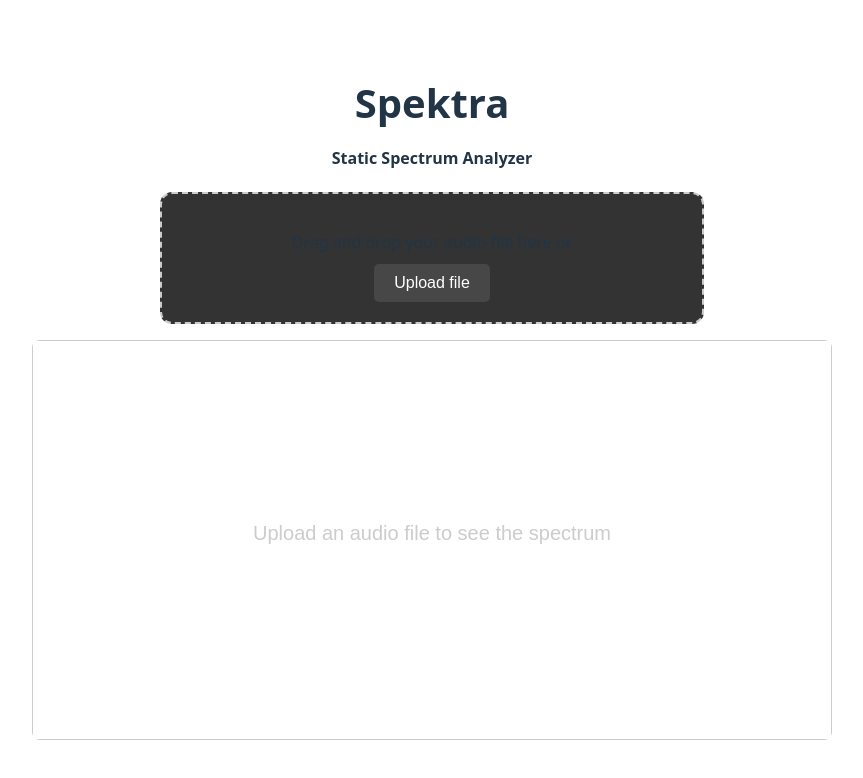
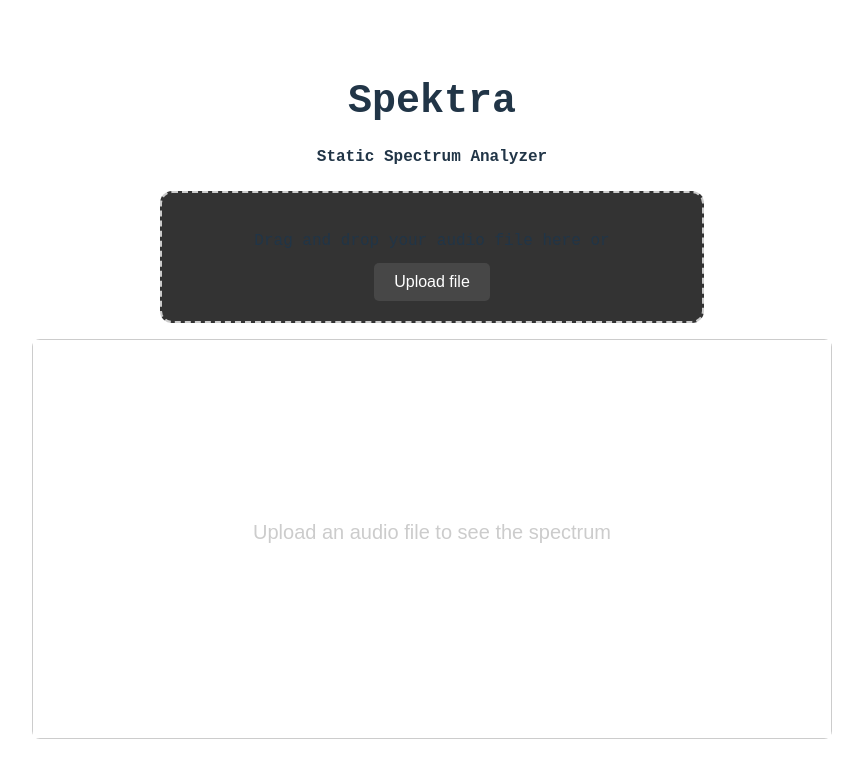
Before and after one commit to seungkilee-cs/spektra, a React (Vite) app: page / in a window 1280 px wide. Shown: the top 778 px of the page, without its empty margins (208-1071 px from the left). Built offline with nearby package versions, Linux system fonts and the light colour scheme.

Commit message:
updated css-2025-04-03_14_57_42

```diff
--- a/src/App.css
+++ b/src/App.css
@@ -3,6 +3,12 @@
     margin: 0 auto;
     padding: 2rem;
     text-align: center;
+    --text-color: #ffffff;
+    --font-family:  "Courier New", Courier, monospace;
+}
+
+.App {
+    font-family: var(--font-family);
 }
 
 .App h1 {
```
